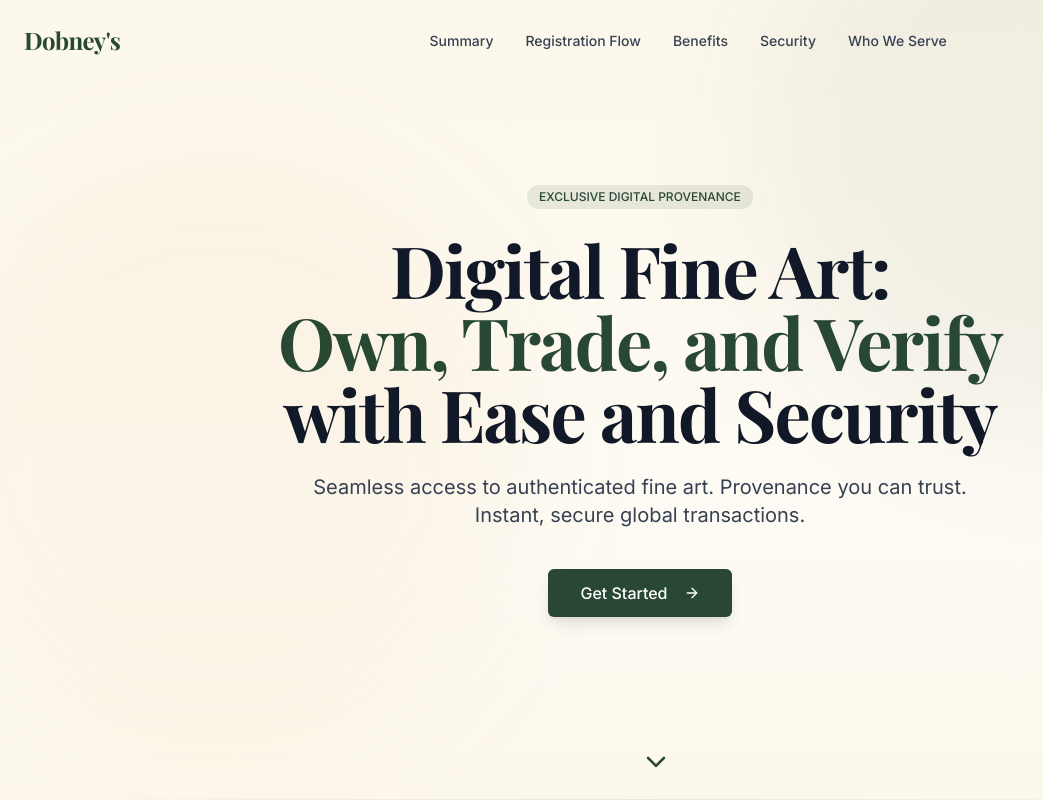
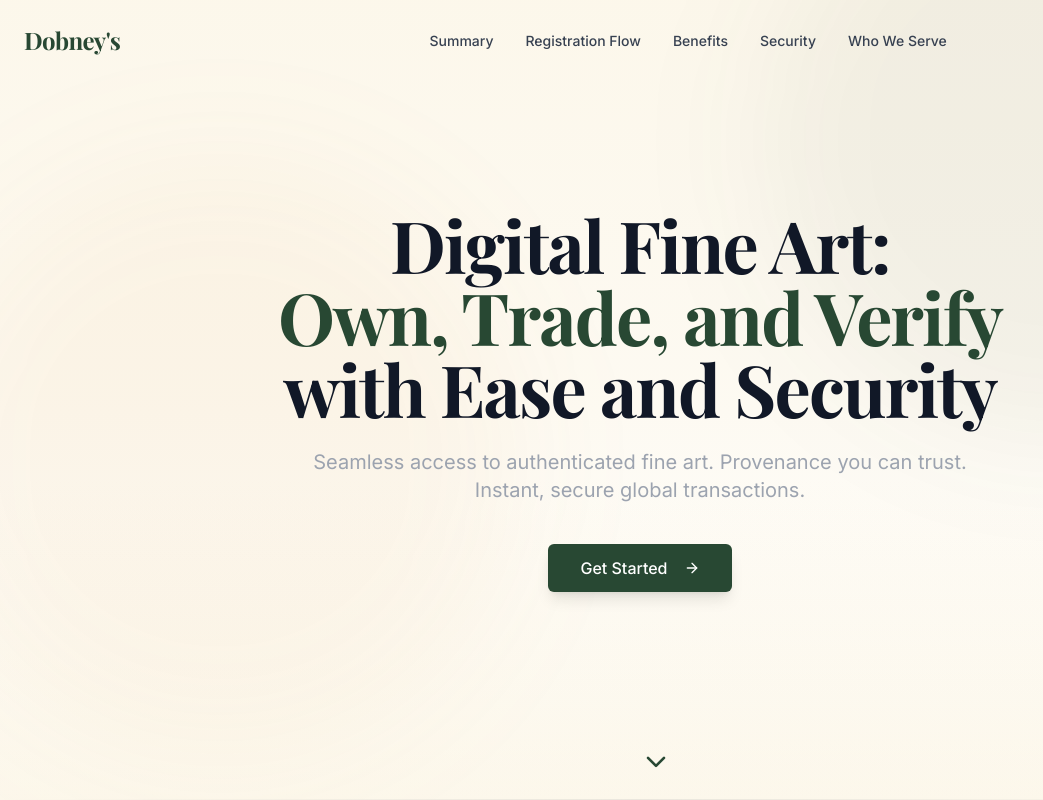
Before and after one commit to OlivierdeSwart/artprovenance-simplified, a React (Vite) app: page / in a window 1280 px wide. Shown: the top 800 px of the page, without its empty margins (0-1043 px from the left). Built offline with nearby package versions, Linux system fonts and the light colour scheme.

Commit message:
Update Hero and Audience sections
- Updated Hero section: Removed "EXCLUSIVE DIGITAL PROVENANCE" text, adjusted subtitle styling, and updated the call to action button.
- Updated Audience section: Changed the color of the "Start Collecting" button.

```diff
--- a/src/components/AudienceSection.tsx
+++ b/src/components/AudienceSection.tsx
@@ -1,4 +1,3 @@
-
 import React from 'react';
 import { motion } from 'framer-motion';
 import { useInView } from 'react-intersection-observer';
@@ -105,7 +104,7 @@ const AudienceSection = () => {
               </div>
 
               <div className="mt-10">
-                <Button className="w-full bg-primary hover:bg-primary/90 text-white transition duration-300">
+                <Button className="w-full bg-accent hover:bg-accent/90 text-white transition duration-300">
                   Start Collecting
                 </Button>
               </div>
--- a/src/components/Footer.tsx
+++ b/src/components/Footer.tsx
@@ -7,26 +7,29 @@ import { Input } from '@/components/ui/input';
 const Footer = () => {
   return (
     <footer className="bg-white border-t border-gray-200" id="signup-form">
-      <div className="max-w-7xl mx-auto py-12 px-4 sm:px-6 lg:py-16 lg:px-8">
-        <div className="pb-8 mb-8 border-b border-gray-200">
-          <div className="max-w-3xl mx-auto text-center">
-            <h2 className="text-3xl font-serif font-bold text-gray-900 mb-4">
-              Join the Art Revolution
+      <div className="max-w-3xl mx-auto py-12 px-4 sm:px-6 lg:py-16 lg:px-8">
+        <div className="glass-card p-8 rounded-xl border border-gray-100 bg-white/60 backdrop-blur-md shadow-sm">
+          <div className="text-center">
+            <h2 className="text-3xl font-serif font-bold text-gray-900 mb-2">
+              Transform Your Fine Art into Digital Legacy
             </h2>
+            <p className="text-gray-500 mb-8">
+              Bridge the physical and digital realms of art collection through blockchain technology. Your masterpiece, your legacy, reimagined.
+            </p>
             <div className="max-w-md mx-auto">
               <div className="flex flex-col space-y-4">
                 <Input
                   type="text"
                   placeholder="Your Name"
-                  className="py-6"
+                  className="py-6 bg-gray-50/50"
                 />
                 <Input
                   type="email"
                   placeholder="Your Email"
-                  className="py-6"
+                  className="py-6 bg-gray-50/50"
                 />
                 <Button className="px-8 py-6 bg-primary text-white hover:bg-primary/90 text-base transition-all duration-300">
-                  Join the Revolution
+                  Join Today
                   <ArrowRight className="ml-2 h-5 w-5" />
                 </Button>
               </div>
@@ -34,7 +37,7 @@ const Footer = () => {
           </div>
         </div>
 
-        <div className="text-center">
+        <div className="text-center mt-8">
           <p className="text-sm text-gray-500">
             &copy; 2025 Dobney's. All rights reserved.
           </p>
--- a/src/components/Hero.tsx
+++ b/src/components/Hero.tsx
@@ -1,4 +1,3 @@
-
 import React, { useEffect, useRef } from 'react';
 import { motion } from 'framer-motion';
 import { Button } from "@/components/ui/button";
@@ -51,15 +50,6 @@ const Hero = () => {
       <div className="max-w-7xl mx-auto">
         <div className="relative z-10 py-24 md:py-32 px-6 sm:px-8 xl:px-0">
           <div className="text-center max-w-4xl mx-auto">
-            <motion.div
-              className="inline-block px-3 py-1 mb-6 rounded-full text-xs font-medium bg-primary/10 text-primary"
-              initial={{ opacity: 0, y: 20 }}
-              animate={{ opacity: 1, y: 0 }}
-              transition={{ delay: 0.2, duration: 0.6 }}
-            >
-              EXCLUSIVE DIGITAL PROVENANCE
-            </motion.div>
-
             <motion.h1
               className="text-4xl md:text-6xl lg:text-7xl font-serif font-bold text-gray-900 mb-6 tracking-tight leading-tight"
               custom={1}
@@ -72,7 +62,7 @@ const Hero = () => {
             </motion.h1>
 
             <motion.p
-              className="text-lg md:text-xl text-gray-700 mb-10 max-w-2xl mx-auto leading-relaxed"
+              className="text-lg md:text-xl text-gray-400 mb-10 max-w-2xl mx-auto leading-relaxed"
               custom={2}
               initial="hidden"
               animate="visible"
```
